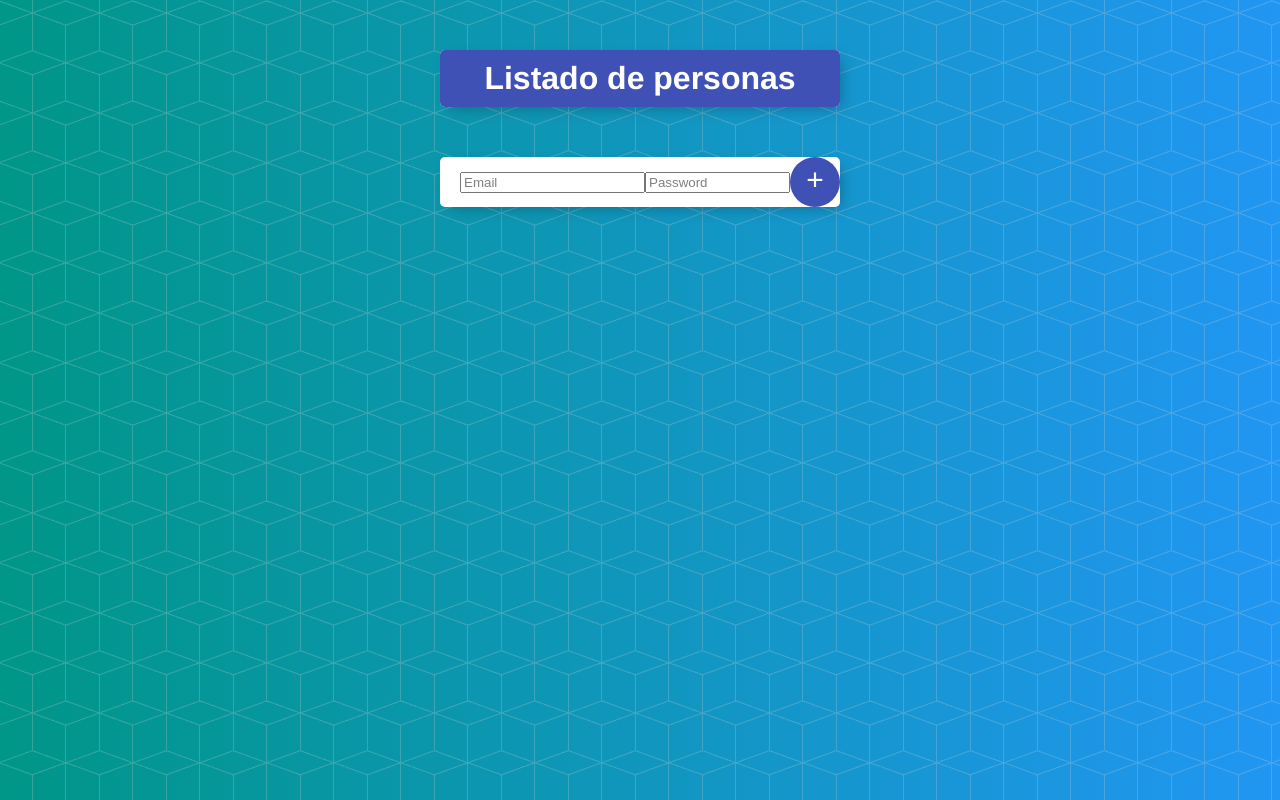
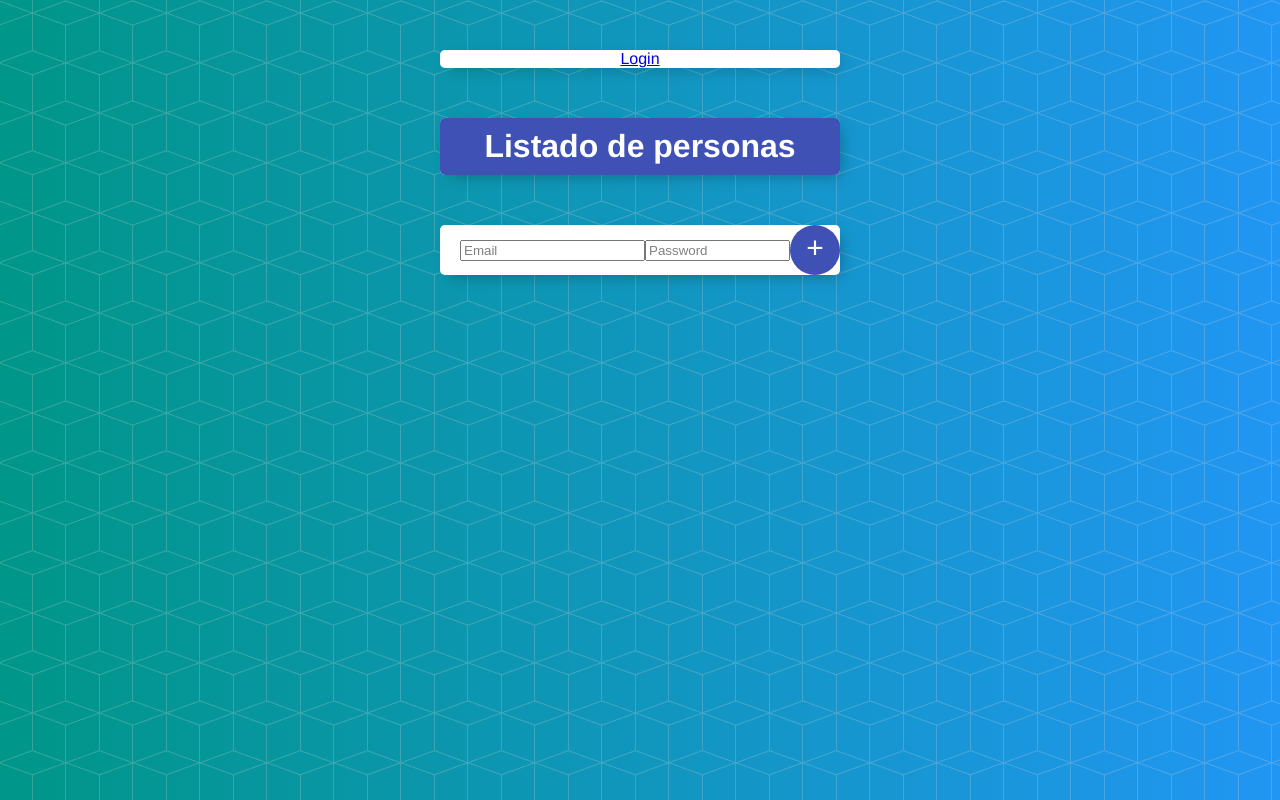
Before and after one commit to juanjo95/curso-angular_v12, an Angular app in the folder listado-personas/: page /login in a window 1280 px wide. Shown: the top 800 px of the page. Built offline with nearby package versions, Linux system fonts and the light colour scheme.

Commit message:
Componente de Login y Logout

```diff
--- a/listado-personas/src/app/app.component.css
+++ b/listado-personas/src/app/app.component.css
@@ -0,0 +1,3 @@
+.centrado{
+  text-align: center;
+}
--- a/listado-personas/src/app/app.component.html
+++ b/listado-personas/src/app/app.component.html
@@ -1,3 +1,12 @@
+
+<div *ngIf="!isAutenticado()" class="box centrado">
+  <a routerLink="/login">Login</a>
+</div>
+
+<div *ngIf="isAutenticado()" class="box centrado">
+    <a style="cursor: pointer;" (click)="salir()">Salir</a>
+</div>
+
 <div class="box">
   <h1 id="heading">{{titulo}}</h1>
 </div>
--- a/listado-personas/src/app/app.component.ts
+++ b/listado-personas/src/app/app.component.ts
@@ -1,3 +1,4 @@
+import { LoginService } from './login/login.service';
 import { Component, OnInit } from '@angular/core';
 import { initializeApp } from 'firebase/app';
 
@@ -14,9 +15,17 @@
     authDomain: "listado-personas-c0061.firebaseapp.com",
   }
 
-  constructor(){}
+  constructor(private loginService:LoginService){}
 
   ngOnInit():void{
     initializeApp(this.firebaseConfig);
   }
+
+  public isAutenticado(){
+    return this.loginService.isAutenticado()
+  }
+
+  public salir(){
+    this.loginService.logout()
+  }
 }
--- a/listado-personas/src/app/login/login.service.ts
+++ b/listado-personas/src/app/login/login.service.ts
@@ -1,11 +1,11 @@
 import { Router } from '@angular/router';
 import { Injectable } from "@angular/core";
-import { getAuth, signInWithEmailAndPassword } from "firebase/auth";
+import { getAuth, signInWithEmailAndPassword, signOut  } from "firebase/auth";
 
 @Injectable()
 export class LoginService{
 
-  token:string
+  token:string = ''
 
   constructor(private router:Router){}
 
@@ -34,4 +34,24 @@
     return this.token
   }
 
+  public isAutenticado(){
+    if(this.token != ""){
+      return true
+    }else{
+      return false
+    }
+  }
+
+  public logout(){
+    const auth = getAuth();
+    signOut(auth)
+    .then(() => {
+      this.token = ''
+      this.router.navigate(['/login'])
+    })
+    .catch((error) => {
+      console.log("Error logout"+error)
+    });
+  }
+
 }
```
